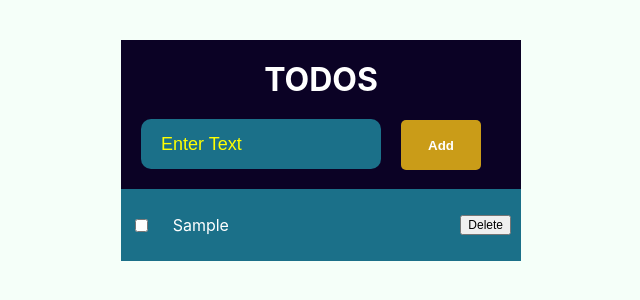
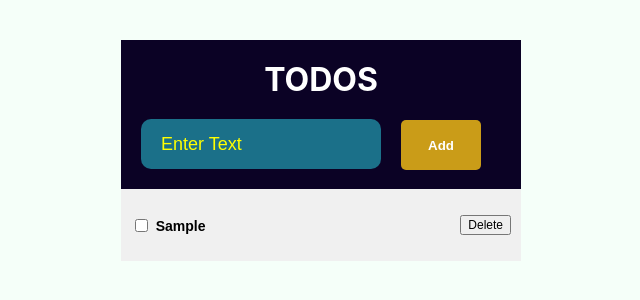
Before and after one commit to MadsAkselsen/todo-frontend, a React (Create React App) app: page / in a window 1280 px wide. Both pictures are taken after typing "Sample" into the empty fields and a click on the button "Add". Shown: the top 300 px of the page, without its empty margins (319-959 px from the left). Built offline with nearby package versions, Linux system fonts and the light colour scheme; no server answers.

Commit message:
added update function

```diff
--- a/src/App.js
+++ b/src/App.js
@@ -23,12 +23,23 @@ function App() {
     setTodos([newTodo, ...todos]);
   };
 
-  const toggleComplete = (id) => {
-    console.log("toggle is executing");
+  const setUpdate = (newTitle, id) => {
     setTodos(
       todos.map((todo) => {
         if (todo.id === id) {
-          console.log(todo.complete);
+          console.log("works");
+          return { ...todo, title: newTitle };
+        }
+
+        return todo;
+      })
+    );
+  };
+
+  const toggleComplete = (id) => {
+    setTodos(
+      todos.map((todo) => {
+        if (todo.id === id) {
           return { ...todo, complete: !todo.complete };
         }
         return todo;
@@ -46,10 +57,11 @@ function App() {
         <h1>TODOS</h1>
         <Form addNewTodo={addNewTodo} />
       </div>
-      <div style={{ backgroundColor: "rgb(27, 112, 137)", padding: "10px" }}>
+      <div style={{ backgroundColor: "rgb(240, 240, 240)", padding: "10px" }}>
         <ListItems
           todos={todos}
           toggleComplete={toggleComplete}
+          setUpdate={setUpdate}
           deleteTodo={deleteTodo}
         />
       </div>
--- a/src/Form.js
+++ b/src/Form.js
@@ -5,13 +5,13 @@ function Form({ addNewTodo }) {
     title: "",
     id: "",
     complete: false,
+    edit: false,
   });
 
   const handleChange = (e) => {
     newSetTodo({
       ...newTodo,
       title: e.target.value,
-      id: Date.now(),
     });
   };
 
--- a/src/ListItem.css
+++ b/src/ListItem.css
@@ -0,0 +1,11 @@
+.list p input {
+  background-color: transparent;
+  border: 0;
+  color: black;
+  font-size: 14px;
+  font-weight: bold;
+}
+
+.list p input:focus {
+  outline: none;
+}
--- a/src/ListItem.js
+++ b/src/ListItem.js
@@ -1,8 +1,10 @@
 import React from "react";
+import "./ListItem.css";
 
-function ListItem({ todo, toggleComplete, deleteTodo }) {
+function ListItem({ todo, toggleComplete, deleteTodo, setUpdate }) {
   return (
     <div
+      className="list"
       style={{
         display: "flex",
         justifyContent: "space-between",
@@ -16,12 +18,18 @@ function ListItem({ todo, toggleComplete, deleteTodo }) {
       ></input>
       <p
         style={{
-          width: "70%",
-          color: "white",
-          textDecoration: todo.complete ? "line-through" : null,
+          width: "80%",
         }}
       >
-        {todo.title}
+        <input
+          style={{ width: "100%", color: todo.complete ? "green" : null }}
+          type="text"
+          id={todo.id}
+          value={todo.title}
+          onChange={(e) => {
+            setUpdate(e.target.value, todo.id);
+          }}
+        />
       </p>
       <button
         onClick={() => deleteTodo(todo.id)}
--- a/src/ListItems.js
+++ b/src/ListItems.js
@@ -2,7 +2,7 @@ import React from "react";
 import "./ListItems.css";
 import ListItem from "./ListItem";
 
-function ListItems({ todos, toggleComplete, deleteTodo }) {
+function ListItems({ todos, toggleComplete, deleteTodo, setUpdate }) {
   return (
     <div>
       {todos.map((todo) => (
@@ -10,6 +10,7 @@ function ListItems({ todos, toggleComplete, deleteTodo }) {
           todo={todo}
           key={todo.id}
           toggleComplete={toggleComplete}
+          setUpdate={setUpdate}
           deleteTodo={deleteTodo}
         />
       ))}
```
